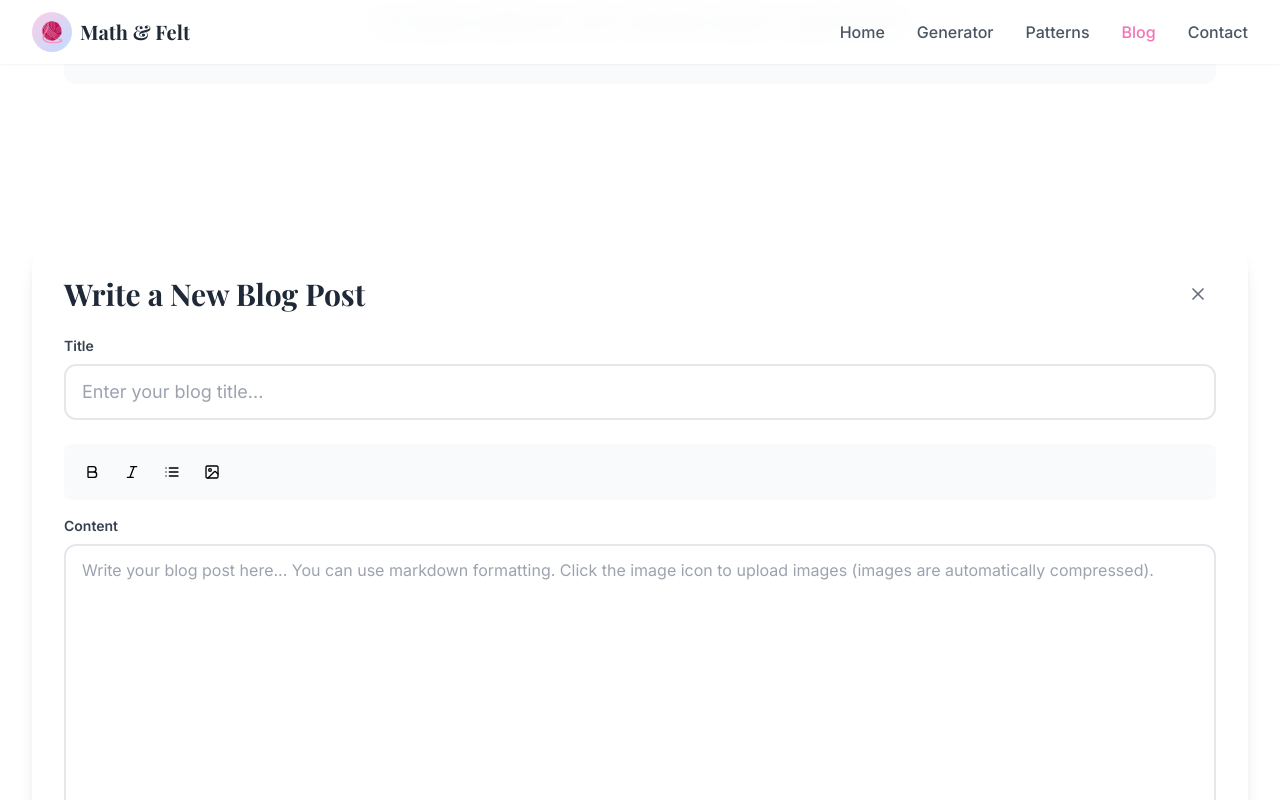
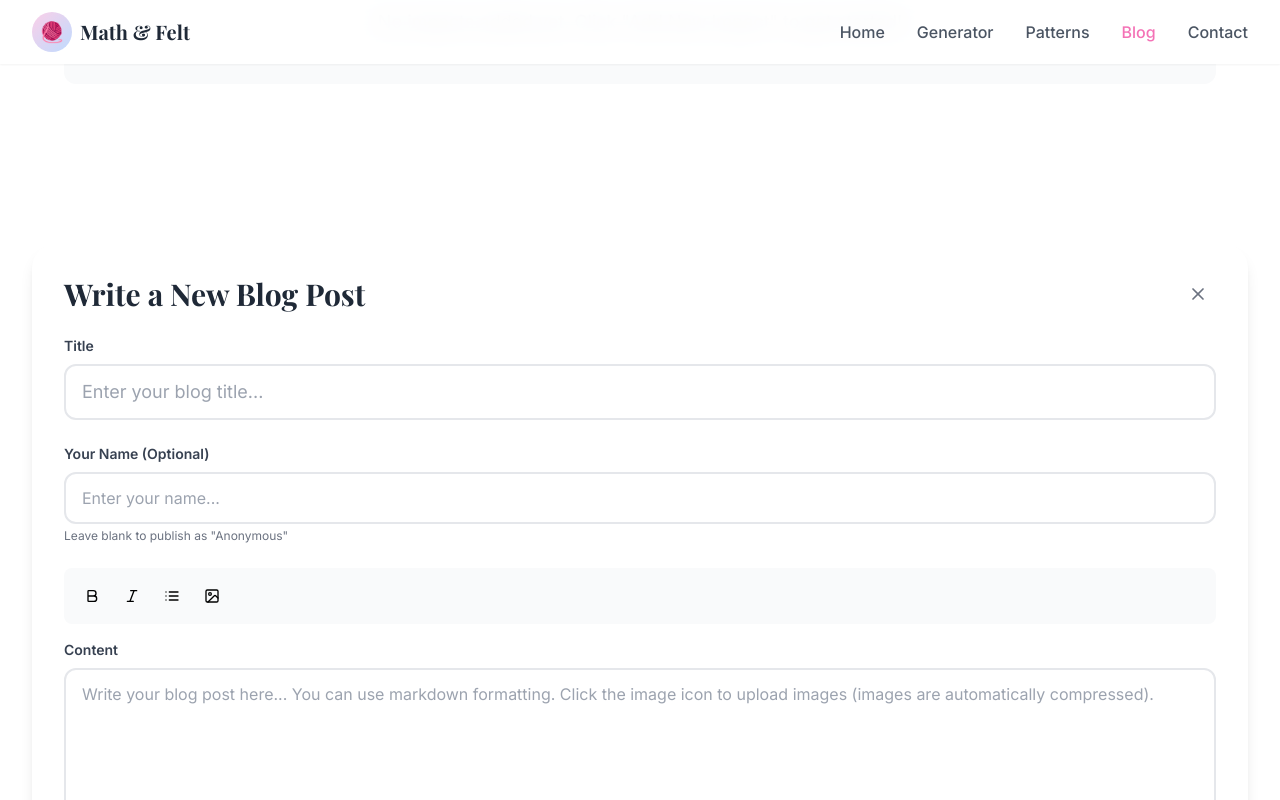
Before and after one commit to ameliabcd/codeandfelt, a Next.js app: page /about in a window 1280 px wide. Both pictures are taken after a click on the button "Add a New Blog Post". Shown: the part 1233-2033 px from the top of the page. Built offline with nearby package versions, Linux system fonts and the light colour scheme.

Commit message:
Convert WorkGallery to horizontal scrollable row with hover effects

```diff
--- a/components/Blog/BlogEditor.jsx
+++ b/components/Blog/BlogEditor.jsx
@@ -56,6 +56,7 @@ const compressImage = (file, maxWidth = 1920, maxHeight = 1920, quality = 0.8) =
 
 export default function BlogEditor({ onPublish }) {
   const [title, setTitle] = useState('')
+  const [author, setAuthor] = useState('')
   const [content, setContent] = useState('')
   const [images, setImages] = useState([])
   const [isPublishing, setIsPublishing] = useState(false)
@@ -178,13 +179,14 @@ export default function BlogEditor({ onPublish }) {
         content: finalContent,
         images: images,
         publishedAt: new Date().toISOString(),
-        author: 'You' // Could be made dynamic
+        author: author.trim() || 'Anonymous'
       }
 
       await saveBlog(blog)
 
       // Reset form
       setTitle('')
+      setAuthor('')
       setContent('')
       setImages([])
       setShowForm(false)
@@ -205,6 +207,7 @@ export default function BlogEditor({ onPublish }) {
   const handleCancel = () => {
     setShowForm(false)
     setTitle('')
+    setAuthor('')
     setContent('')
     setImages([])
     if (fileInputRef.current) {
@@ -254,6 +257,23 @@ export default function BlogEditor({ onPublish }) {
           placeholder="Enter your blog title..."
           className="w-full px-4 py-3 border-2 border-gray-200 rounded-xl focus:border-pink-500 focus:outline-none transition-colors text-lg"
         />
+      </div>
+
+      {/* Author Name Input */}
+      <div className="mb-6">
+        <label className="block text-sm font-semibold text-gray-700 mb-2">
+          Your Name (Optional)
+        </label>
+        <input
+          type="text"
+          value={author}
+          onChange={(e) => setAuthor(e.target.value)}
+          placeholder="Enter your name..."
+          className="w-full px-4 py-3 border-2 border-gray-200 rounded-xl focus:border-pink-500 focus:outline-none transition-colors"
+        />
+        <p className="text-xs text-gray-500 mt-1">
+          Leave blank to publish as "Anonymous"
+        </p>
       </div>
 
       {/* Content Editor Toolbar */}
--- a/components/Blog/BlogList.jsx
+++ b/components/Blog/BlogList.jsx
@@ -75,7 +75,7 @@ export default function BlogList({ onBlogSelect, refreshKey }) {
           <div className="flex items-center gap-4 text-gray-500 mb-6">
             <div className="flex items-center gap-2">
               <User className="w-4 h-4" />
-              <span>{selectedBlog.author || 'You'}</span>
+              <span>{selectedBlog.author || 'Anonymous'}</span>
             </div>
             <div className="flex items-center gap-2">
               <Calendar className="w-4 h-4" />
@@ -228,7 +228,7 @@ export default function BlogList({ onBlogSelect, refreshKey }) {
                   </div>
                   <div className="flex items-center gap-1">
                     <User className="w-4 h-4" />
-                    <span>{blog.author || 'You'}</span>
+                    <span>{blog.author || 'Anonymous'}</span>
                   </div>
                 </div>
                 <p className="text-gray-600 mb-4 leading-relaxed">{excerpt}</p>
--- a/components/Home/WorkGallery.jsx
+++ b/components/Home/WorkGallery.jsx
@@ -213,26 +213,30 @@ const WorkGallery = () => {
           </button>
         </div>
 
-        {/* Gallery Grid */}
+        {/* Gallery Horizontal Scroll */}
         {images.length > 0 ? (
-          <div className="grid grid-cols-1 sm:grid-cols-2 lg:grid-cols-3 xl:grid-cols-4 gap-6">
+          <div className="overflow-x-auto pb-4 -mx-4 px-4 scroll-smooth" style={{ scrollbarWidth: 'thin', scrollbarColor: '#f9a8d4 #f1f1f1' }}>
+            <div className="flex gap-6 min-w-max">
               {images.map((image) => (
                 <div
                   key={image.id}
-                className="relative group bg-white rounded-xl shadow-lg overflow-hidden hover:shadow-xl transition-shadow"
+                  className="relative group bg-white rounded-xl shadow-lg overflow-hidden flex-shrink-0 w-64 hover:shadow-2xl transition-all duration-300 hover:scale-105 cursor-pointer"
                 >
                   {/* Image */}
                   <div className="aspect-square relative overflow-hidden bg-gray-100">
                     <img
                       src={image.url}
                       alt={image.name}
-                    className="w-full h-full object-cover"
+                      className="w-full h-full object-cover transition-transform duration-300 group-hover:scale-110"
                     />
                     {/* Overlay with remove button */}
-                  <div className="absolute inset-0 bg-black bg-opacity-0 group-hover:bg-opacity-30 transition-all flex items-center justify-center">
+                    <div className="absolute inset-0 bg-gradient-to-t from-black/60 via-black/0 to-black/0 opacity-0 group-hover:opacity-100 transition-opacity duration-300 flex items-end justify-center pb-4">
                       <button
-                      onClick={() => handleRemoveImage(image.id)}
-                      className="opacity-0 group-hover:opacity-100 transition-opacity bg-red-500 hover:bg-red-600 text-white p-2 rounded-full shadow-lg"
+                        onClick={(e) => {
+                          e.stopPropagation()
+                          handleRemoveImage(image.id)
+                        }}
+                        className="bg-red-500 hover:bg-red-600 text-white p-2 rounded-full shadow-lg transition-all duration-200 hover:scale-110"
                         aria-label="Remove image"
                       >
                         <X className="w-5 h-5" />
@@ -249,6 +253,7 @@ const WorkGallery = () => {
                 </div>
               ))}
             </div>
+          </div>
         ) : (
           <div className="text-center py-12 bg-gray-50 rounded-2xl border-2 border-dashed border-gray-300">
             <ImageIcon className="w-16 h-16 text-gray-400 mx-auto mb-4" />
```
Lines whose indentation alone changed are shown as unchanged.
